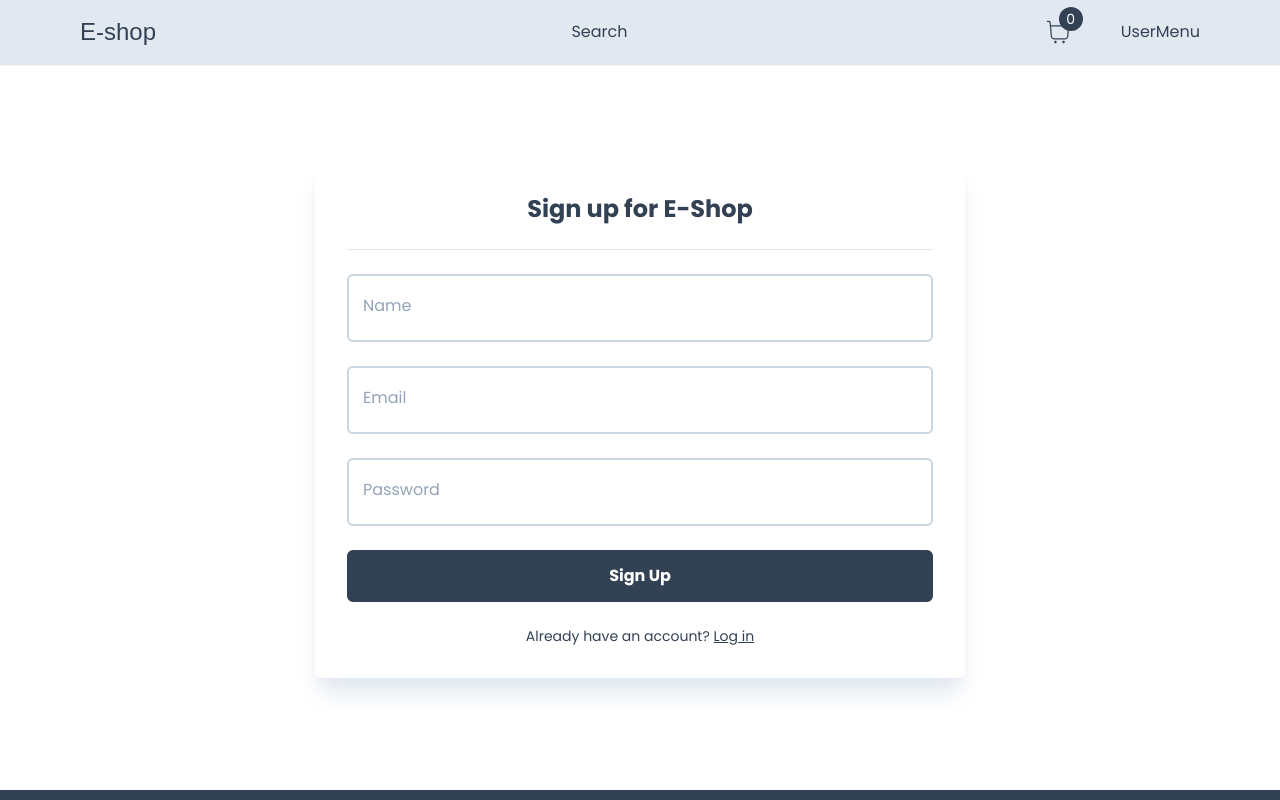
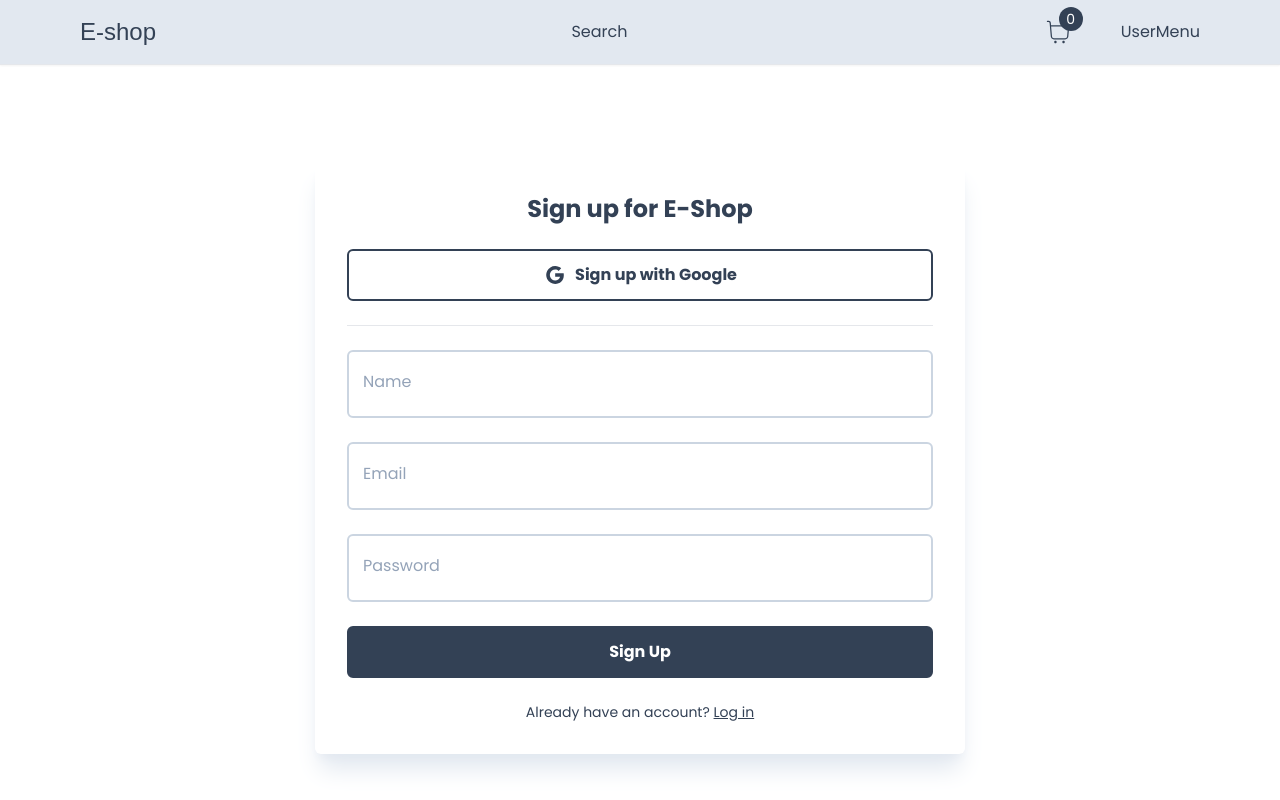
Before and after one commit to ayekaday/e-shop, a Next.js app: page /register in a window 1280 px wide. Shown: the top 800 px of the page. Built offline with nearby package versions, Linux system fonts and the light colour scheme; a web font is replaced by a local one.

Commit message:
login page

```diff
--- /dev/null
+++ b/app/login/LoginForm.tsx
@@ -0,0 +1,5 @@
+const LoginForm = () => {
+  return <></>;
+};
+
+export default LoginForm;
--- /dev/null
+++ b/app/login/page.tsx
@@ -0,0 +1,15 @@
+import Container from "../components/Container";
+import FormWrap from "../components/FormWrap";
+import LoginForm from "./LoginForm";
+
+const Login = () => {
+  return (
+    <Container>
+      <FormWrap>
+        <LoginForm />
+      </FormWrap>
+    </Container>
+  );
+};
+
+export default Login;
--- a/app/register/RegisterForm.tsx
+++ b/app/register/RegisterForm.tsx
@@ -6,6 +6,7 @@ import Input from "../components/inputs/input";
 import { FieldValues, SubmitHandler, useForm } from "react-hook-form";
 import Button from "../components/Button";
 import Link from "next/link";
+import { AiOutlineGoogle } from "react-icons/ai";
 
 const RegisterForm = () => {
   const [isLoading, setIsLoading] = useState(false);
@@ -29,6 +30,12 @@ const RegisterForm = () => {
   return (
     <>
       <Heading title="Sign up for E-Shop" />
+      <Button
+        outline
+        label="Sign up with Google"
+        icon={AiOutlineGoogle}
+        onClick={() => {}}
+      />
       <hr className="bg-slate-300 w-full h-px" />
       <Input
         id="name"
```
